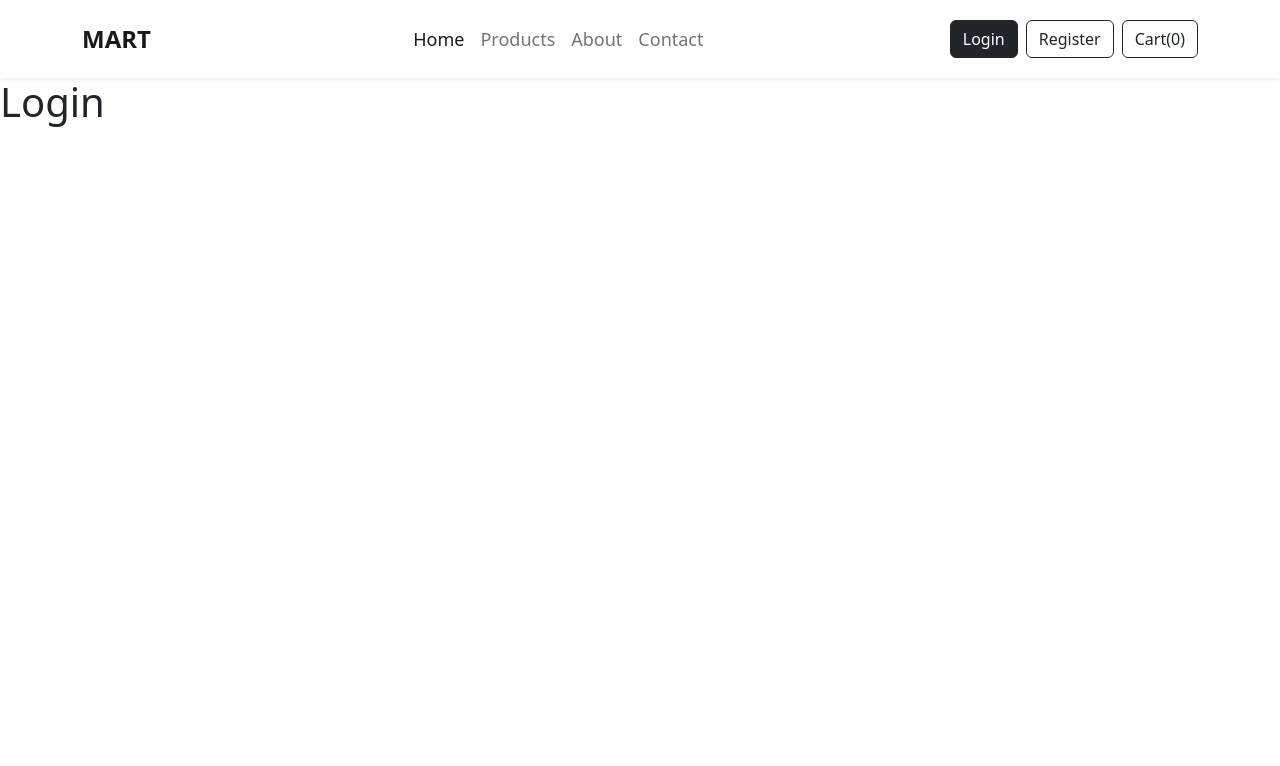
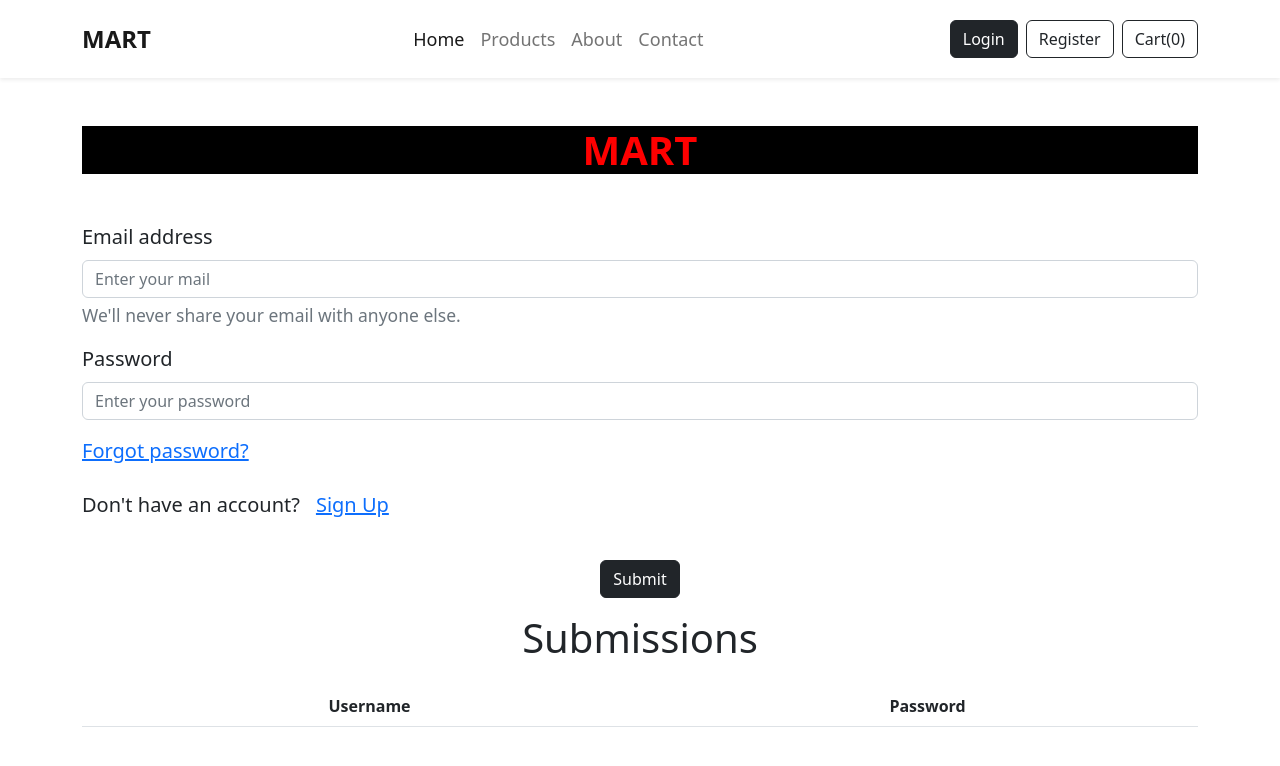
Before and after one commit to vishnukanth17/sample123, a React (Create React App) app: page /login in a window 1280 px wide. Shown: the top 766 px of the page. Built offline with nearby package versions, Linux system fonts and the light colour scheme.

Commit message:
added login page

```diff
--- a/package.json
+++ b/package.json
@@ -12,6 +12,7 @@
     "font-awesome": "^4.7.0",
     "react": "^18.2.0",
     "react-dom": "^18.2.0",
+    "react-hook-form": "^7.34.2",
     "react-loading-skeleton": "^3.1.0",
     "react-redux": "^8.0.2",
     "react-router": "^6.3.0",
--- a/src/component/Login.jsx
+++ b/src/component/Login.jsx
@@ -1,11 +1,73 @@
 import React from 'react'
+import { NavLink } from 'react-router-dom'
+import {useForm} from 'react-hook-form'
+import {useState} from 'react'
 
 function Login() {
+
+  const {register, handleSubmit, formState:{errors}}=useForm()
+  let [Login, setData]=useState([])
+  const onFormSubmit=(userObj)=>{
+     setData([...Login,userObj])
+  }
+
   return (
     <div>
-        <h1>Login</h1>
+        <div className="container fs-5">
+      <h1 className='text-center fw-bolder my-5 fs-9 ' style={{color:"red" ,backgroundColor:"black"}}>MART</h1>
+
+      <form className='mx-auto' onSubmit={handleSubmit(onFormSubmit)}>
+        <div className="mb-3">
+          <label htmlFor="InputEmail1" className="form-label">Email address</label>
+          <input type="email" className="form-control" id="InputEmail1"  placeholder="Enter your mail" {...register("InputEmail1",{required:true})}/>
+          {errors.InputEmail1?.type==='required' && <p className='text-danger'>Email is required</p>}
+            <div id="emailHelp" className="form-text">We'll never share your email with anyone else.</div>
+        </div>
+        <div className="mb-3">
+          <label htmlFor="InputPassword1" className="form-label" >Password</label>
+          <input type="password" className="form-control" id="InputPassword1" placeholder="Enter your password" {...register("InputPassword1",{required:true})} />
+          {errors.InputPassword1?.type==='required' && <p className='text-danger'>Password is required</p>}
+        </div>
+       <div>
+       <NavLink to="/" className="fs-5">
+                        Forgot password?</NavLink>
+      <p className='py-4 fs-5'>Don't have an account?
+      <NavLink to="/register" className="px-3">
+                        Sign Up</NavLink>
+      </p>
+
+       </div>
+        <div className='d-flex justify-content-center'>
+        <button type="submit" className="btn btn-dark ">Submit</button>
+        </div>
+      </form>
+      </div>
+      <div className='container'>
+<h1 className='text-center p-3'>Submissions</h1>
+<table className='table justify-content-evenly'>
+  <thead className='text-center'>
+<tr>
+  <th>Username</th>
+  <th>Password</th>
+
+</tr>
+  </thead>
+  <tbody className='text-center'>
+   { Login.map(userObj=> <tr key={userObj.InputEmail1}>
+    <td>{userObj.InputEmail1}</td>
+    <td>{userObj.InputPassword1}</td>
+    </tr>)
+}
+
+  </tbody>
+
+
+
+
+</table>
+      </div>
     </div>
   )
-}
+  }
 
-export default Login
+export default Login;
```
Also changed, not shown: 1 other file (tests, documents, lock files or other folders).
